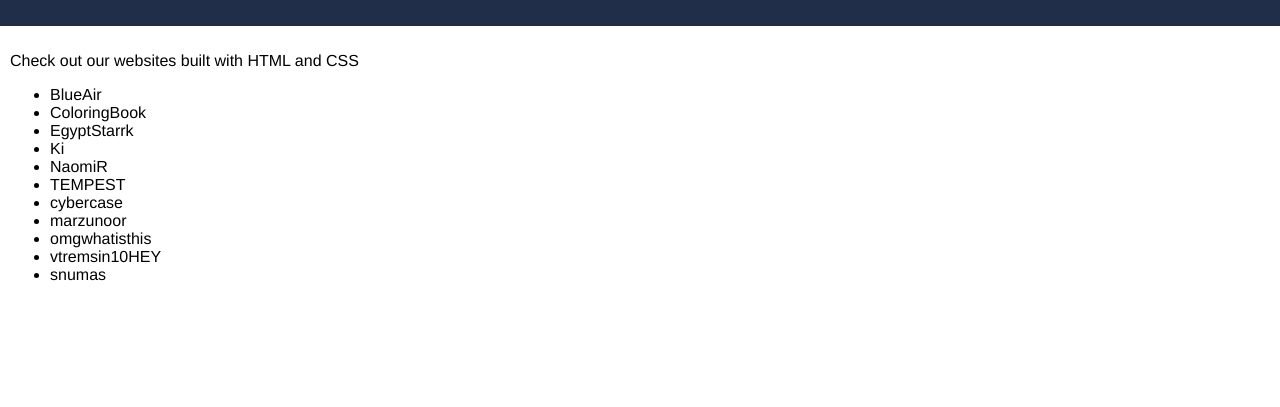
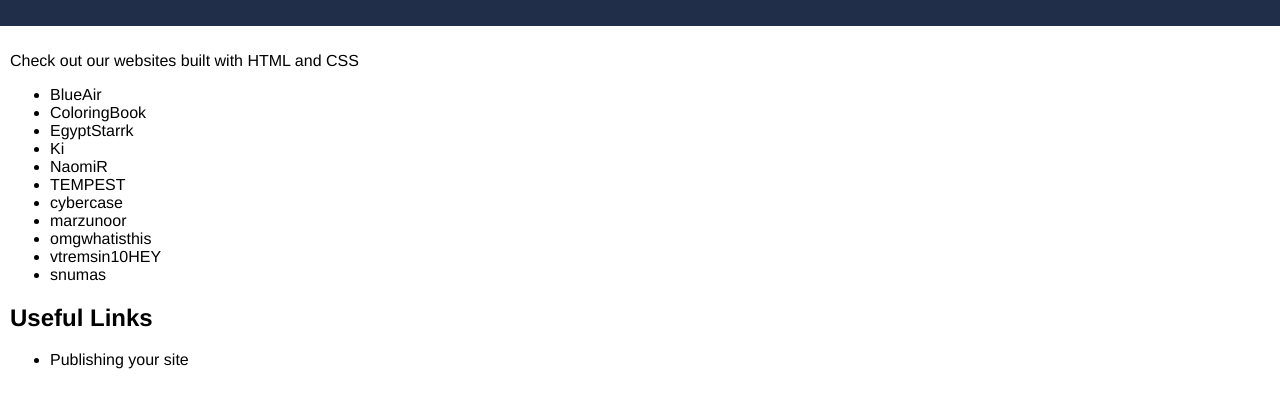
Before and after one commit to success2016/success2016.github.io, a plain HTML site: page index.html in a window 1280 px wide. Shown: the part 115-522 px from the top of the page. Drawn offline with Linux system fonts and the light colour scheme.

Commit message:
Add links

```diff
--- a/index.html
+++ b/index.html
@@ -54,5 +54,9 @@
             <li><a href="/vtremsin10HEY">vtremsin10HEY</a></li>
             <li><a href="/snumas">snumas</a></li>
         </ul>
+        <h2>Useful Links</h2>
+        <ul>
+          <li><a href="/snumas/1_publishing.html">Publishing your site</a></li>
+        </ul>
     </main>
 </body>
```
